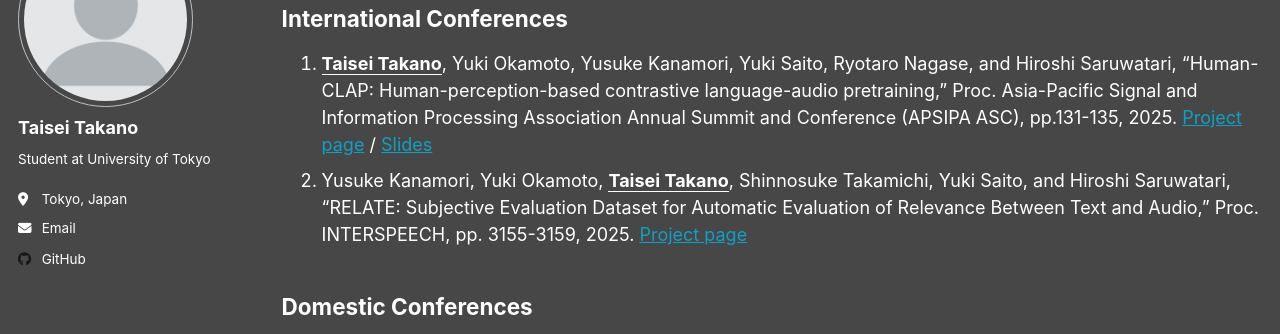
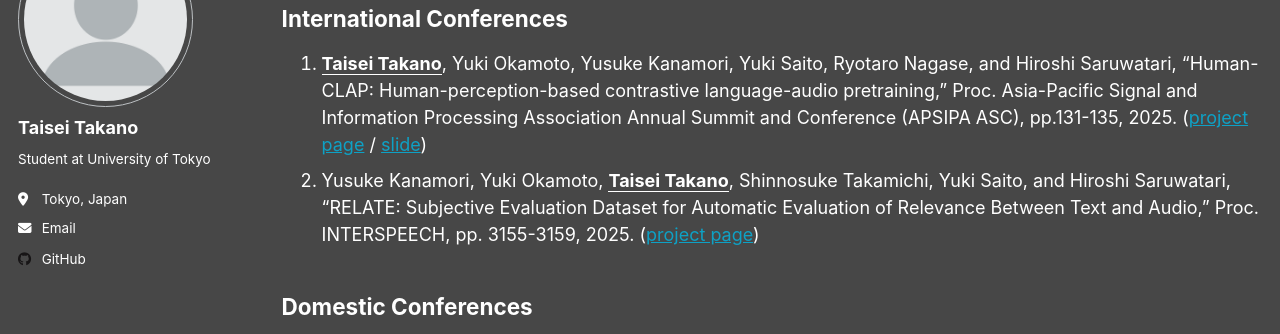
Before and after one commit to ttakano398/ttakano398.github.io, a Jekyll site: the page built from _pages/publication.md, in a window 1280 px wide and 1273 px high. Shown: the part 167-501 px from the top of the window. Built offline with Jekyll 4.4.1, drawn with Linux system fonts in a browser that asks for light colours.

Commit message:
fixed layout

```diff
--- a/_pages/publication.md
+++ b/_pages/publication.md
@@ -16,8 +16,8 @@ author_profile: true
 {% endfor %} -->
 
 ## International Conferences
-1. **<u>Taisei Takano</u>**, Yuki Okamoto, Yusuke Kanamori, Yuki Saito, Ryotaro Nagase, and Hiroshi Saruwatari,  “Human-CLAP: Human-perception-based contrastive language-audio pretraining,” Proc. Asia-Pacific Signal and Information Processing Association Annual Summit and Conference (APSIPA ASC), pp.131-135, 2025. [Project page](https://github.com/sarulab-speech/Human-CLAP) / <a href="../uploaded_files/APSIPA2025_Takano_fixed.pdf">Slides</a>
-2. Yusuke Kanamori, Yuki Okamoto, **<u>Taisei Takano</u>**, Shinnosuke Takamichi, Yuki Saito, and Hiroshi Saruwatari,  "RELATE: Subjective Evaluation Dataset for Automatic Evaluation of Relevance Between Text and Audio," Proc. INTERSPEECH, pp. 3155-3159, 2025. [Project page](https://github.com/sarulab-speech/RELATE)
+1. **<u>Taisei Takano</u>**, Yuki Okamoto, Yusuke Kanamori, Yuki Saito, Ryotaro Nagase, and Hiroshi Saruwatari,  “Human-CLAP: Human-perception-based contrastive language-audio pretraining,” Proc. Asia-Pacific Signal and Information Processing Association Annual Summit and Conference (APSIPA ASC), pp.131-135, 2025. ([project page](https://github.com/sarulab-speech/Human-CLAP) / <a href="../uploaded_files/APSIPA2025_Takano_fixed.pdf">slide</a>)
+2. Yusuke Kanamori, Yuki Okamoto, **<u>Taisei Takano</u>**, Shinnosuke Takamichi, Yuki Saito, and Hiroshi Saruwatari,  "RELATE: Subjective Evaluation Dataset for Automatic Evaluation of Relevance Between Text and Audio," Proc. INTERSPEECH, pp. 3155-3159, 2025. ([project page](https://github.com/sarulab-speech/RELATE))
 
 ## Domestic Conferences
 1. 岡本 悠希，金森 勇介，**<u>高野 大成</u>**，高道 慎之介，齋藤 佑樹，永瀬 亮太郎，猿渡 洋，"環境音と説明文の意味的関連性の自動評価に向けたデータセット構築と基本性能評価"， 日本音響学会電気音響研究会/電子情報通信学会 応用音響研究会，2025.
```
